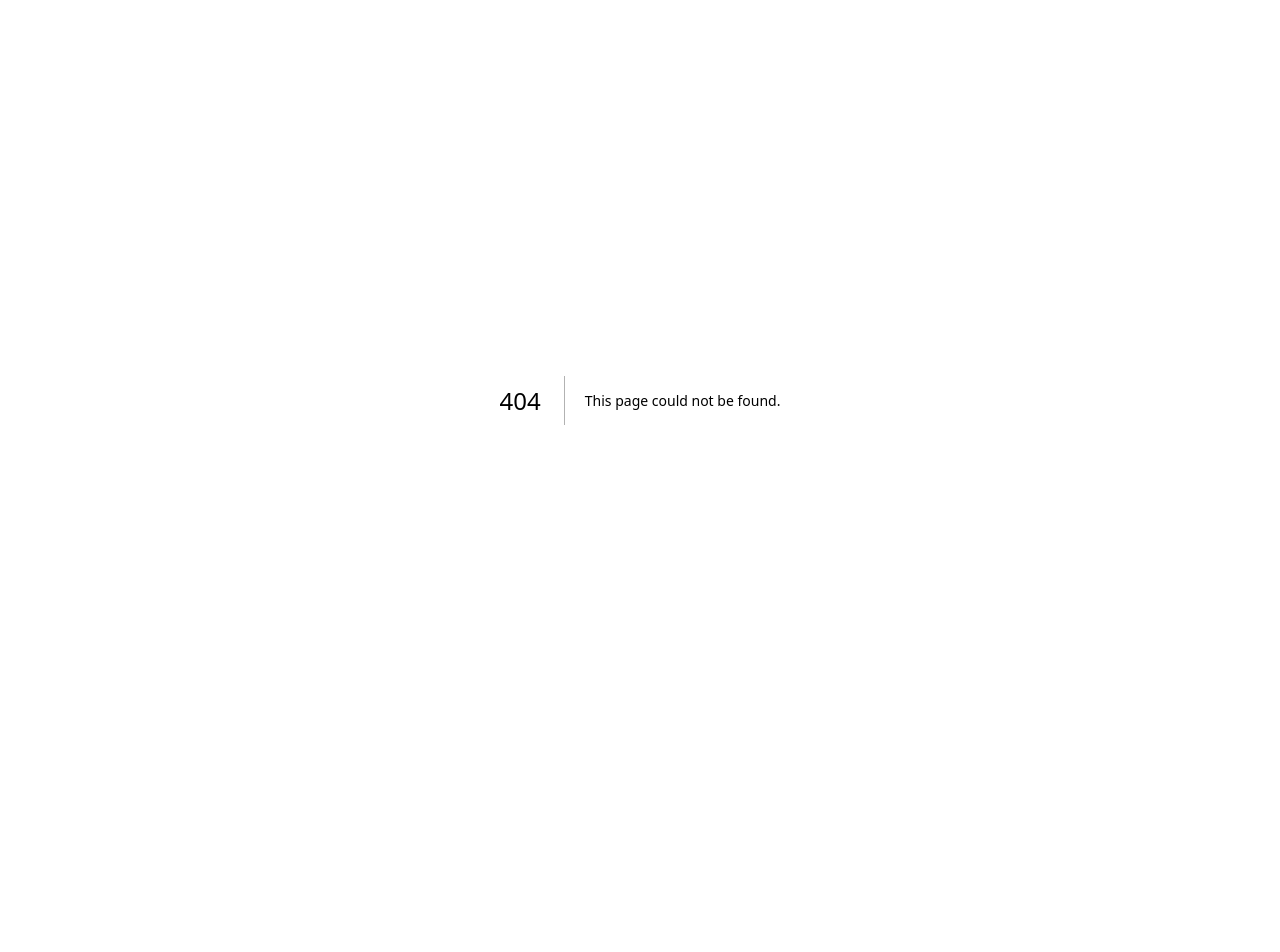
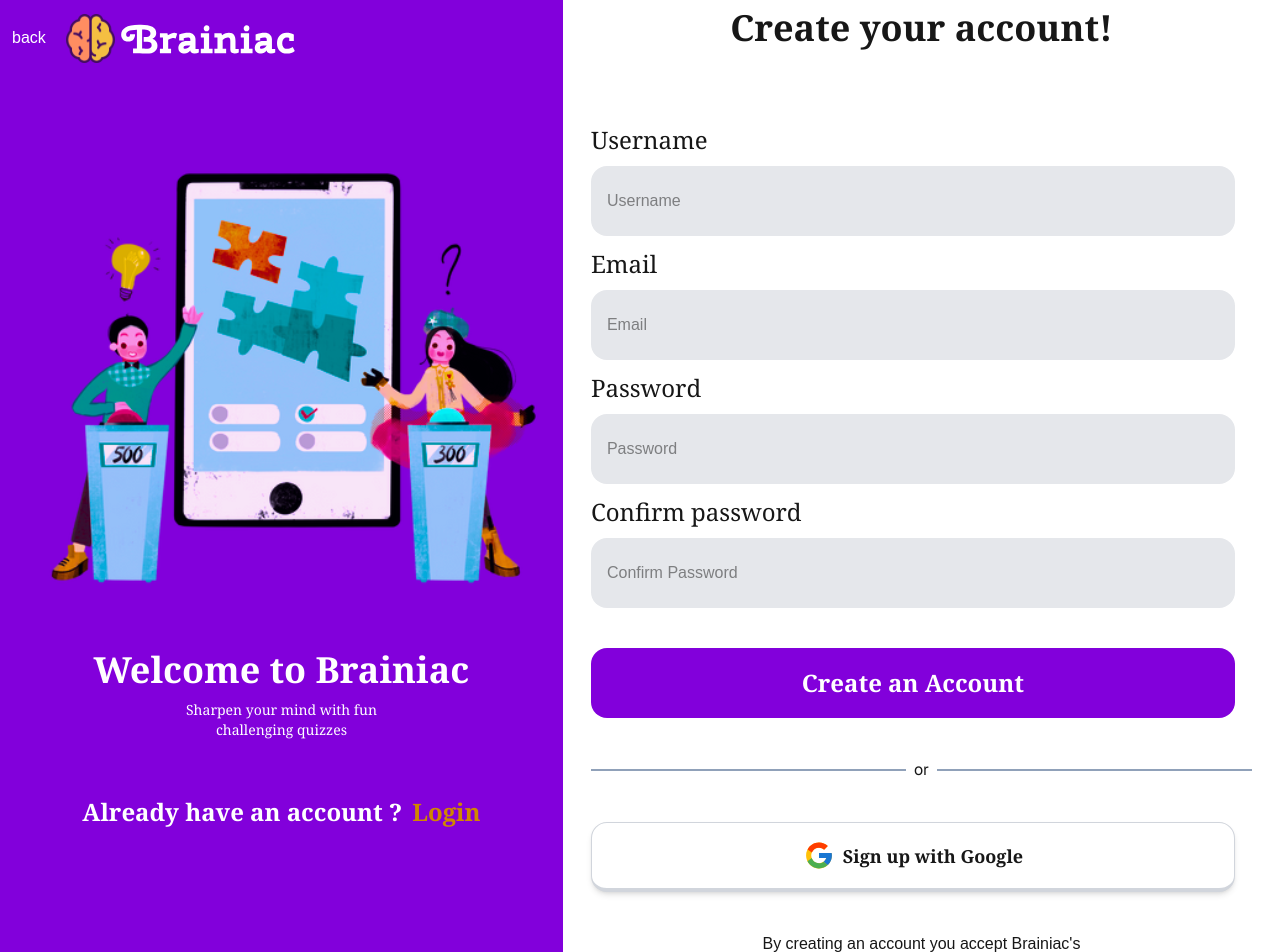
Before and after one commit to Fabuloustimsam/BrainiacGame, a Next.js app: page /login in a window 1280 px wide. Before the commit this address had no page. Shown: the top 952 px of the page. Before the commit the page ends 800 px from the top, so only its background shows below. Built offline with nearby package versions, Linux system fonts and the light colour scheme.

Commit message:
Updated login UI with help from @Christiano112

```diff
--- /dev/null
+++ b/src/app/login/page.tsx
@@ -0,0 +1,92 @@
+import Image from 'next/image'
+import React from 'react'
+import Link from 'next/link'
+
+
+export default function page() {
+  return (
+    <>
+    <div className='flex justify-between'>
+        <div className='h-[952px] w-full bg-purple-700'>
+            <div className='flex items-center gap-5 w-[294px] py-3 px-3'>
+            <Link href={"/"}>
+              <div className='text-white'>back</div></Link>
+
+            <Image alt="logo" src={"/whitebrainiac.svg"} width={230} height={53}/>
+            </div>
+
+            <div className='justify-items-center items-center  flex flex-col font-serif text-center'>
+                 <Image alt="logo" src={"/landingImg.svg"} width={566} height={566}/>
+                <div className='text-4xl text-white font-bold py-2.5'>Welcome to Brainiac</div>
+                <div className='text-sm text-white'>Sharpen your mind with fun <br /> challenging quizzes</div>
+            </div>
+
+            <footer className='pt-14'>
+                <div className='items-center font-serif text-2xl  flex gap-2.5 justify-center'>
+                <div className='text-white font-bold'>Already have an account ?</div>
+                <Link href={"/loginButton"}>
+                <div className='text-yellow-600 font-bold cursor-pointer'>Login</div>
+                </Link>
+                </div>
+
+
+            </footer>
+
+
+        </div>
+        <form className='w-full flex flex-col h-full px-7 gap-3 bg-white justify-center justify-items-center'>
+            <div className='justify-center text-center'>
+                <div className='font-black pt-2 pb-16 font-serif text-4xl'>Create your account!</div>
+            </div>
+            <div className='flex flex-col gap-2.5'>
+            <div className='text-2xl font-serif'>Username</div>
+            <input className='rounded-2xl bg-gray-200 w-[644px] h-[70px] px-4' type="email" placeholder='Username'/>
+            </div>
+
+            <div className='flex flex-col gap-2.5'>
+            <div className='text-2xl font-serif'>Email</div>
+            <input className='rounded-2xl bg-gray-200 w-[644px] h-[70px] px-4'  type="email" placeholder='Email' />
+            </div>
+
+            <div className='flex flex-col gap-2.5'>
+            <div className='text-2xl font-serif'>Password</div>
+            <input className='rounded-2xl bg-gray-200 w-[644px] h-[70px] px-4'  type="email" placeholder='Password' />
+            </div>
+
+            <div className='flex flex-col gap-2.5'>
+            <div className='text-2xl font-serif'>Confirm password</div>
+            <input className='rounded-2xl bg-gray-200 w-[644px] h-[70px] px-4'  type="email" placeholder='Confirm Password'/>
+            </div>
+
+            <button className='bg-purple-700 cursor-pointer rounded-2xl text-white w-[644px] h-[70px] my-7 font-black font-serif text-2xl'>Create an Account</button>
+
+            <div className="flex items-center justify-center">
+                 <div className="w-[315px]">
+                <hr className="border border-slate-400" />
+             </div>
+            <h2 className="font-sans px-2">or</h2>
+             <div className="w-[315px]">
+            <hr className="border border-slate-400" /></div>
+            </div>
+
+            <button className='rounded-2xl cursor-pointer flex items-center gap-2 justify-center w-[644px] h-[70px] my-7 font-black font-serif text-lg border border-gray-300 border-b-4 shadow-md bg-white'>
+             <Image alt="logo" src={"/googleicon.svg"} width={32} height={32} />
+                Sign up with Google
+            </button>
+
+            <footer className="flex items-center justify-center text-center">
+             <div className="w-[349px]">
+                  By creating an account you accept Brainiac's <span className='text-purple-700'>Terms of Services</span> and <span className='text-purple-700'>Privacy Policy</span>
+             </div>
+            </footer>
+
+
+
+
+        </form>
+
+
+    </div>
+    </>
+  )
+}
--- /dev/null
+++ b/src/app/loginButton/page.tsx
@@ -0,0 +1,84 @@
+import Image from 'next/image'
+import React from 'react'
+import Link from 'next/link'
+
+
+export default function page() {
+  return (
+    <>
+    <div className='flex justify-between'>
+        <div className='h-[952px] w-full bg-purple-700'>
+            <div className='flex items-center gap-5 w-[294px] py-3 px-3'>
+            <Link href={"/"}>
+              <div className='text-white'>back</div></Link>
+
+            <Image alt="logo" src={"/whitebrainiac.svg"} width={230} height={53}/>
+            </div>
+
+            <div className='justify-items-center items-center  flex flex-col font-serif text-center'>
+                 <Image alt="logo" src={"/landingImg.svg"} width={566} height={566}/>
+                <div className='text-4xl text-white font-bold py-2.5'>Welcome to Brainiac</div>
+                <div className='text-sm text-white'>Sharpen your mind with fun <br /> challenging quizzes</div>
+            </div>
+
+            <footer className='pt-14'>
+                <div className='items-center font-serif text-2xl  flex gap-2.5 justify-center'>
+                <div className='text-white font-bold'>Already have an account ?</div>
+                <div className='text-yellow-600 font-bold cursor-pointer'>Login</div>
+                </div>
+
+
+            </footer>
+
+
+        </div>
+        <form className='w-full flex flex-col h-full px-7 gap-3 bg-white justify-center justify-items-center'>
+            <div className='justify-center text-center'>
+                <div className='font-black pt-2 pb-16 font-serif text-4xl'>Welcome Back!</div>
+            </div>
+
+
+            <div className='flex flex-col gap-2.5'>
+            <div className='text-2xl font-serif'>Email</div>
+            <input className='rounded-2xl bg-gray-200 w-[644px] h-[70px] px-4'  type="email" placeholder='Email' />
+            </div>
+
+            <div className='flex flex-col gap-2.5'>
+            <div className='text-2xl font-serif'>Password</div>
+            <input className='rounded-2xl bg-gray-200 w-[644px] h-[70px] px-4'  type="password" placeholder='Password' />
+            </div>
+
+
+
+            <button className='bg-purple-700 cursor-pointer rounded-2xl text-white w-[644px] h-[70px] my-7 font-black font-serif text-2xl'>Login</button>
+
+            <div className="flex items-center justify-center">
+                 <div className="w-[315px]">
+                <hr className="border border-slate-400" />
+             </div>
+            <h2 className="font-sans px-2">or</h2>
+             <div className="w-[315px]">
+            <hr className="border border-slate-400" /></div>
+            </div>
+
+            <button className='rounded-2xl cursor-pointer flex items-center gap-2 justify-center w-[644px] h-[70px] my-7 font-black font-serif text-lg border border-gray-300 border-b-4 shadow-md bg-white'>
+             <Image alt="logo" src={"/googleicon.svg"} width={32} height={32} />
+                Continue with Google
+            </button>
+
+            <footer className="flex items-center justify-center text-center">
+             <div className="w-[349px]">
+                  By creating an account you accept Brainiac's <span className='text-purple-700'>Terms of Services</span> and <span className='text-purple-700'>Privacy Policy</span>
+             </div>
+            </footer>
+
+
+
+
+        </form>
+
+
+    </div>
+    </>
+  )
+}
--- a/src/app/landingPage/navComponents/navbar.tsx
+++ b/src/components/landingPage/navComponents/navbar.tsx
@@ -1,4 +1,5 @@
 import Image from "next/image";
+import Link from "next/link";
 
 export default function Navbar() {
   return (
@@ -8,7 +9,8 @@ export default function Navbar() {
 
 
         </div>
-        <button className="bg-purple-800 rounded-xl text-white w-60 h-14 text-sm justify-center text-center">LOGIN</button>
+        <Link href={"/login"}>
+        <button className="bg-purple-700  active:shadow-2xl hover:bg-purple-500 rounded-xl text-white w-60 h-14 text-sm justify-center text-center">LOGIN</button></Link>
 
 
     </nav>
--- a/src/app/landingPage/semiFooter/semiFooter.tsx
+++ b/src/components/landingPage/semiFooter/semiFooter.tsx
@@ -4,7 +4,7 @@ import React from 'react'
 
 export default function SemiFooter() {
   return (
-    <div className="w-full h-[552px] bg-orange-500 relative flex flex-col items-center justify-center text-center">
+    <div className="w-full h-[552px] bg-yellow-600 relative flex flex-col items-center justify-center text-center">
   <Image
     alt="friends"
     src="/Vectorcurl.svg"
@@ -13,10 +13,10 @@ export default function SemiFooter() {
     className="w-full absolute top-0 left-0"
   />
   <div className="flex flex-col items-center justify-center">
-    <div className="py-3 text-purple-600 text-4xl font-bold font-sans">
+    <div className="py-3 text-purple-700 text-5xl font-bold font-serif">
       Learning is Fun and Interactive <br /> with Brainiac
     </div>
-    <button className="bg-purple-800 rounded-xl text-white text-sm font-black font-sans px-12 py-5 mt-4">
+    <button className="bg-purple-700 rounded-xl text-white text-xl font-black font-sans px-12 py-5 mt-4">
       Get started
     </button>
   </div>
```
Also changed, not shown: src/app/page.tsx (+7 -7 lines), public/googleicon.svg (added), src/components/landingPage/GrannySection/grannySec.tsx (renamed from src/app/landingPage/GrannySection/grannySec.tsx), src/components/landingPage/bodyComponents/landing.tsx (renamed from src/app/landingPage/bodyComponents/landing.tsx), src/components/landingPage/footer/footer.tsx (renamed from src/app/landingPage/footer/footer.tsx), src/components/landingPage/landingVar/variety.tsx (renamed from src/app/landingPage/landingVar/variety.tsx), src/components/landingPage/landingVarOne/varOne.tsx (renamed from src/app/landingPage/landingVarOne/varOne.tsx).
